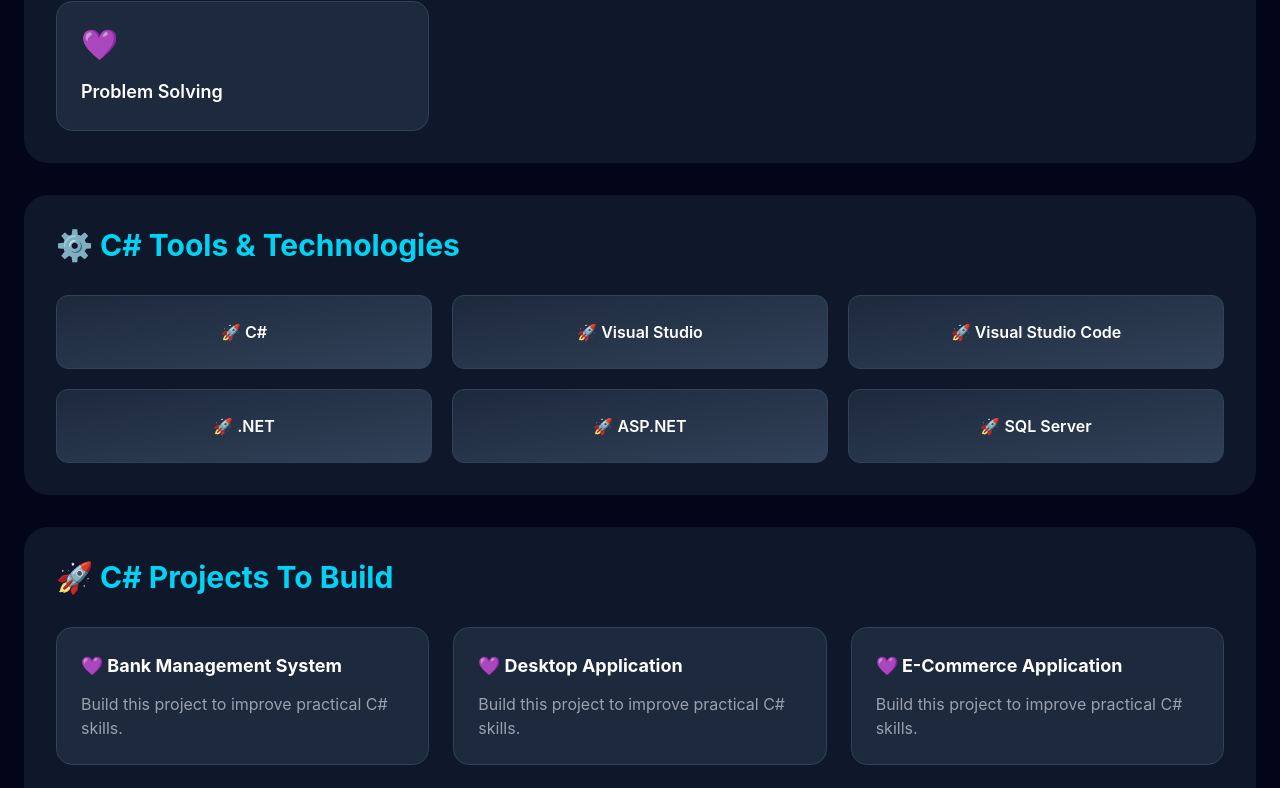
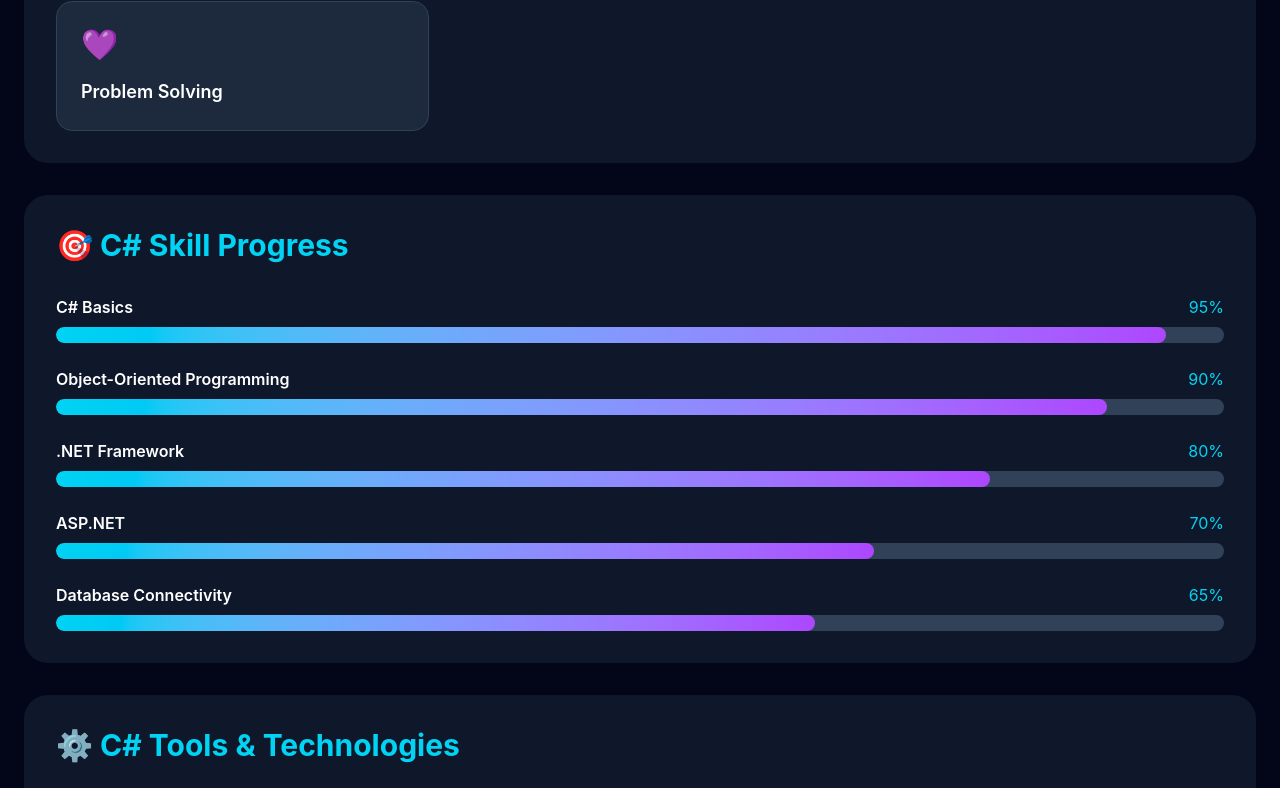
Before and after one commit to goggiharsha-oss/CodeCareer-AI, a React (Vite) app: page /csharp in a window 1280 px wide. Shown: the part 1404-2192 px from the top of the page. Built offline with nearby package versions, Linux system fonts and the light colour scheme.

Commit message:
Complete C# page with CTA, interview section, project hover and roadmap navigation

```diff
--- a/src/pages/CSharp.jsx
+++ b/src/pages/CSharp.jsx
@@ -1,7 +1,10 @@
 import { Link } from "react-router-dom";
 import { motion } from "framer-motion";
-
+import { useState } from "react";
 function CSharp() {
+const [selectedProject, setSelectedProject] = useState(null);
+const [activeQuestion, setActiveQuestion] = useState(null);
+const [completedTopics, setCompletedTopics] = useState([]);
 
 
   const skills = [
@@ -17,7 +20,28 @@
     "Problem Solving",
   ];
 
-
+const skillProgress = [
+  {
+    name: "C# Basics",
+    level: 95,
+  },
+  {
+    name: "Object-Oriented Programming",
+    level: 90,
+  },
+  {
+    name: ".NET Framework",
+    level: 80,
+  },
+  {
+    name: "ASP.NET",
+    level: 70,
+  },
+  {
+    name: "Database Connectivity",
+    level: 65,
+  },
+];
 
   const roadmap = [
     "Learn C# Fundamentals",
@@ -55,11 +79,46 @@
 
 
  const projects = [
-    "Bank Management System",
-    "Desktop Application",
-    "E-Commerce Application",
-    "Student Management System",
-    "Web API Project",
+  {
+    name: "Bank Management System",
+    category: "Desktop Application",
+    difficulty: "Intermediate",
+    skills: [".NET", "SQL Server", "Classes"],
+    desc: "Build a banking system with account management and transactions using C#.",
+    icon: "🏦",
+  },
+  {
+    name: "Desktop Application",
+    category: "Windows Forms",
+    difficulty: "Beginner",
+    skills: ["C#", ".NET", "Visual Studio"],
+    desc: "Create a desktop application using Windows Forms and C#.",
+    icon: "💻",
+  },
+  {
+    name: "E-Commerce Application",
+    category: "Web Application",
+    difficulty: "Advanced",
+    skills: ["ASP.NET", "SQL Server", "Authentication"],
+    desc: "Develop a complete online shopping application with login and payment modules.",
+    icon: "🛒",
+  },
+  {
+    name: "Student Management System",
+    category: "Management System",
+    difficulty: "Intermediate",
+    skills: ["C#", "SQL", "CRUD"],
+    desc: "Manage student records, attendance and marks using C#.",
+    icon: "🎓",
+  },
+  {
+    name: "Web API Project",
+    category: "REST API",
+    difficulty: "Advanced",
+    skills: ["ASP.NET Core", "API", "JSON"],
+    desc: "Build REST APIs using ASP.NET Core for frontend applications.",
+    icon: "🌐",
+  },
 ];
 
 
@@ -100,7 +159,32 @@
     }
   ];
 
-
+const interviewQuestions = [
+  {
+    question: "What is C#?",
+    answer:
+      "C# is an object-oriented programming language developed by Microsoft for the .NET platform.",
+    level: "Beginner",
+  },
+  {
+    question: "What is the difference between class and object?",
+    answer:
+      "A class is a blueprint, while an object is an instance of that class.",
+    level: "Beginner",
+  },
+  {
+    question: "What is LINQ?",
+    answer:
+      "LINQ allows querying collections, databases and XML using C# syntax.",
+    level: "Intermediate",
+  },
+  {
+    question: "What is ASP.NET?",
+    answer:
+      "ASP.NET is Microsoft's framework used to build web applications and APIs.",
+    level: "Advanced",
+  },
+];
 
 
 
@@ -440,7 +524,74 @@
 
 
 
+{/* SKILL PROGRESS TRACKER */}
 
+<motion.div
+  initial={{
+    opacity: 0,
+    y: 50,
+  }}
+  whileInView={{
+    opacity: 1,
+    y: 0,
+  }}
+  className="
+  bg-slate-900
+  rounded-3xl
+  p-8
+  mt-8
+  "
+>
+  <h2 className="text-3xl font-bold text-cyan-400 mb-8">
+    🎯 C# Skill Progress
+  </h2>
+
+  <div className="space-y-6">
+    {skillProgress.map((skill, index) => (
+      <div key={index}>
+        <div className="flex justify-between mb-2">
+          <h3 className="font-semibold">
+            {skill.name}
+          </h3>
+
+          <span className="text-cyan-400">
+            {skill.level}%
+          </span>
+        </div>
+
+        <div
+          className="
+          w-full
+          h-4
+          bg-slate-700
+          rounded-full
+          overflow-hidden
+          "
+        >
+          <motion.div
+            initial={{
+              width: 0,
+            }}
+            whileInView={{
+              width: `${skill.level}%`,
+            }}
+            transition={{
+              duration: 1,
+              delay: index * 0.2,
+            }}
+            className="
+            h-full
+            bg-gradient-to-r
+            from-cyan-400
+            to-purple-500
+            rounded-full
+            "
+          />
+        </div>
+      </div>
+    ))}
+  </div>
+</motion.div>
 
 
 
@@ -576,20 +727,39 @@
 p-6
 border
 border-slate-700
+hover:border-cyan-400
+hover:shadow-xl
+hover:shadow-cyan-500/30
+transition
+duration-300
+cursor-pointer
 "
 
                 >
 
 
                   <h3 className="font-bold text-lg">
-                    💜 {project}
+                  {project.icon} {project.name}
                   </h3>
 
 
                   <p className="text-gray-400 mt-3">
-                    Build this project to improve practical C# skills.
+                   {project.desc}
                   </p>
-
+<button
+  onClick={() => setSelectedProject(project)}
+  className="
+  mt-5
+  px-5
+  py-2
+  rounded-xl
+  bg-cyan-500
+  text-black
+  font-bold
+  "
+>
+  View Details →
+</button>
 
                 </motion.div>
 
@@ -606,16 +776,209 @@
 
 
 
+{/* CAREER CTA */}
 
+<motion.div
+  initial={{
+    opacity: 0,
+    y: 50,
+  }}
+  whileInView={{
+    opacity: 1,
+    y: 0,
+  }}
+  className="
+  bg-gradient-to-r
+  from-purple-900
+  to-cyan-900
+  rounded-3xl
+  p-10
+  mt-8
+  text-center
+  "
+>
+  <h2 className="text-3xl font-bold">
+    🚀 Ready to Become a C# Developer?
+  </h2>
 
+  <p className="text-gray-300 mt-4">
+    Follow the roadmap, build projects and prepare for interviews.
+  </p>
 
+  <div className="flex justify-center gap-5 mt-8 flex-wrap">
+    <button
+      onClick={() =>
+        document
+          .getElementById("roadmap")
+          ?.scrollIntoView({ behavior: "smooth" })
+      }
+      className="
+      px-6
+      py-3
+      rounded-xl
+      bg-cyan-500
+      text-black
+      font-bold
+      "
+    >
+      🛣 Start Roadmap
+    </button>
+
+    <button
+      onClick={() =>
+        document
+          .getElementById("interview")
+          ?.scrollIntoView({ behavior: "smooth" })
+      }
+      className="
+      px-6
+      py-3
+      rounded-xl
+      bg-white
+      text-black
+      font-bold
+      "
+    >
+      🎤 Practice Interview
+    </button>
+  </div>
+</motion.div>
+
+{
+selectedProject && (
+
+<motion.div
+
+initial={{
+opacity:0
+}}
+
+animate={{
+opacity:1
+}}
+
+className="
+fixed
+inset-0
+bg-black/70
+flex
+items-center
+justify-center
+z-50
+"
+
+>
+
+<motion.div
+
+initial={{
+scale:0.7
+}}
+
+animate={{
+scale:1
+}}
+
+className="
+bg-slate-900
+rounded-3xl
+p-8
+max-w-lg
+w-full
+border
+border-cyan-400
+"
+
+>
+
+<h2 className="text-3xl font-bold text-cyan-400">
+
+{selectedProject.icon} {selectedProject.name}
+
+</h2>
+
+<p className="text-cyan-400 mt-3">
+
+{selectedProject.category}
+
+</p>
+
+<p className="text-gray-300 mt-4">
+
+{selectedProject.desc}
+
+</p>
+
+<p className="mt-4">
+
+🔥 Difficulty:
+<span className="text-green-400">
+{" "}{selectedProject.difficulty}
+</span>
+
+</p>
+
+<div className="flex flex-wrap gap-2 mt-5">
+
+{
+selectedProject.skills.map((skill,index)=>(
+
+<span
+
+key={index}
+
+className="
+px-3
+py-1
+rounded-full
+bg-cyan-500/20
+text-cyan-300
+"
+
+>
+
+{skill}
+
+</span>
+
+))
+}
+
+</div>
+
+<button
+
+onClick={() => setSelectedProject(null)}
+
+className="
+mt-6
+px-5
+py-2
+bg-cyan-500
+text-black
+rounded-xl
+font-bold
+"
+
+>
+
+Close
+
+</button>
+
+</motion.div>
+
+</motion.div>
+
+)
+}
 
         {/* ROADMAP SECTION */}
 
 
 
         <motion.div
-
+id="roadmap"
           initial={{
             opacity:0,
             y:50
@@ -719,7 +1082,99 @@
 
 
 
+{/* INTERVIEW PREPARATION */}
 
+<motion.div
+  id="interview"
+  initial={{ opacity: 0, y: 50 }}
+  whileInView={{ opacity: 1, y: 0 }}
+  className="
+  bg-slate-900
+  rounded-3xl
+  p-8
+  mt-8
+  "
+>
+  <h2 className="text-3xl font-bold text-cyan-400 mb-8">
+    🎤 C# Interview Preparation
+  </h2>
+
+  <div className="grid md:grid-cols-2 gap-6">
+    {interviewQuestions.map((item, index) => (
+      <motion.div
+        key={index}
+        whileHover={{
+          scale: 1.05,
+          y: -8,
+        }}
+        className="
+        bg-slate-800
+        rounded-2xl
+        p-6
+        border
+        border-slate-700
+        "
+      >
+        <div className="flex justify-between items-center">
+          <h3 className="font-bold">
+            Question {index + 1}
+          </h3>
+
+          <span
+            className="
+            bg-cyan-500
+            text-black
+            px-3
+            py-1
+            rounded-full
+            text-sm
+            "
+          >
+            {item.level}
+          </span>
+        </div>
+
+        <p className="text-gray-300 mt-4">
+          {item.question}
+        </p>
+
+        <button
+          onClick={() =>
+            setActiveQuestion(
+              activeQuestion === index ? null : index
+            )
+          }
+          className="
+          mt-5
+          px-4
+          py-2
+          rounded-xl
+          bg-cyan-500
+          text-black
+          font-bold
+          "
+        >
+          {activeQuestion === index
+            ? "Hide Answer"
+            : "Show Answer"}
+        </button>
+
+        {activeQuestion === index && (
+          <motion.p
+            initial={{ opacity: 0, y: -10 }}
+            animate={{ opacity: 1, y: 0 }}
+            className="
+            mt-5
+            text-green-400
+            "
+          >
+            💡 {item.answer}
+          </motion.p>
+        )}
+      </motion.div>
+    ))}
+  </div>
+</motion.div>
 
 
 
```
Lines whose indentation alone changed are shown as unchanged.
